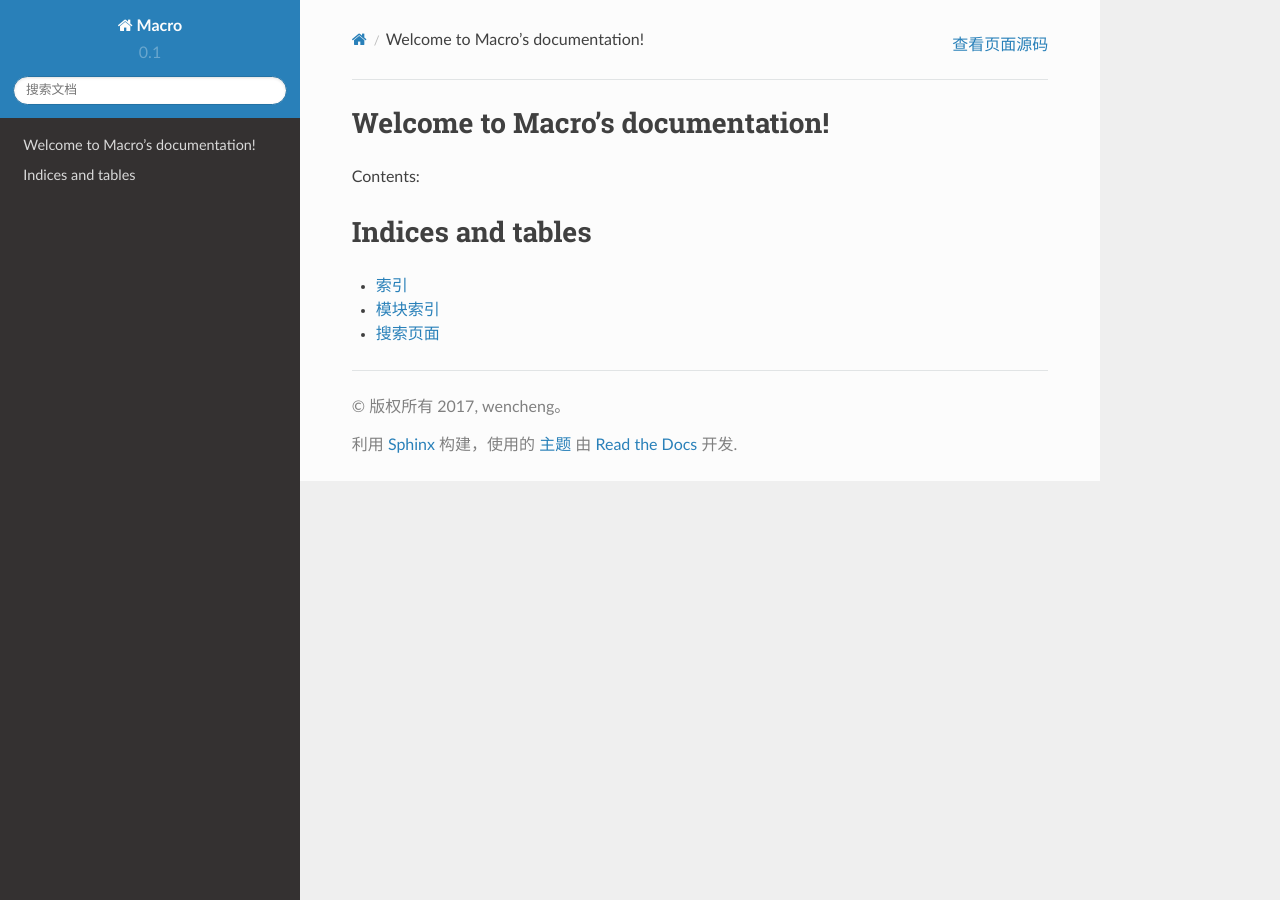
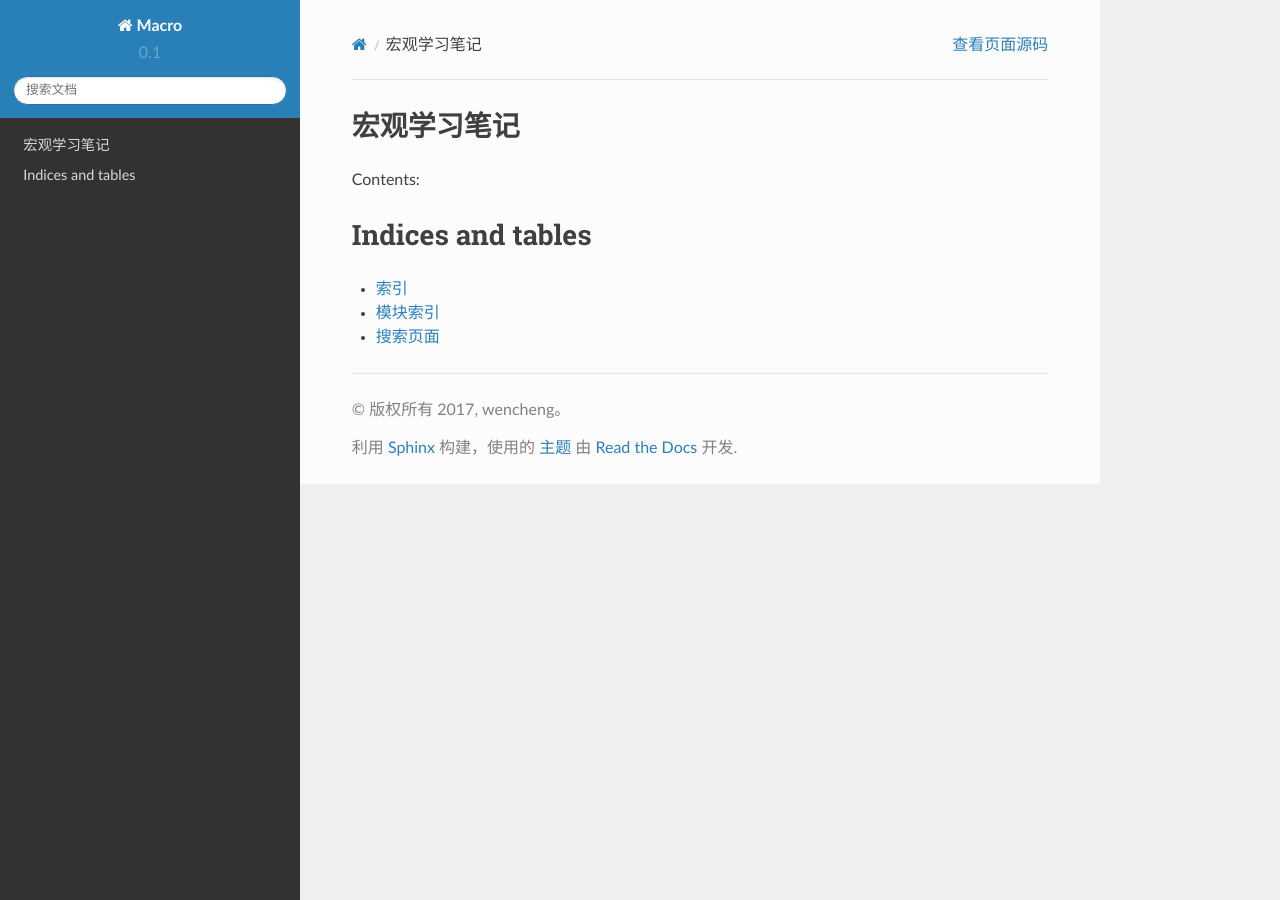
Before and after one commit to wenchengfeng/notes, a Sphinx documentation site: the page built from source/index.rst, in a window 1280 px wide. Built offline with Sphinx 7.4.7 and the Read the Docs theme 2.0.0, drawn with Linux system fonts in a browser that asks for light colours; pages that are not in the unit, such as notebooks, are missing from menus.

Commit message:
修改目录

```diff
--- a/source/index.rst
+++ b/source/index.rst
@@ -3,7 +3,7 @@
    You can adapt this file completely to your liking, but it should at least
    contain the root `toctree` directive.
 
-Welcome to Macro's documentation!
+宏观学习笔记
 =================================
 
 Contents:
```
